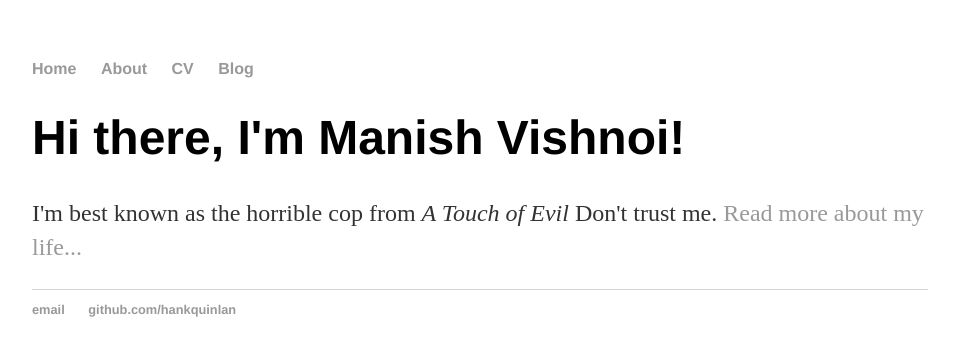
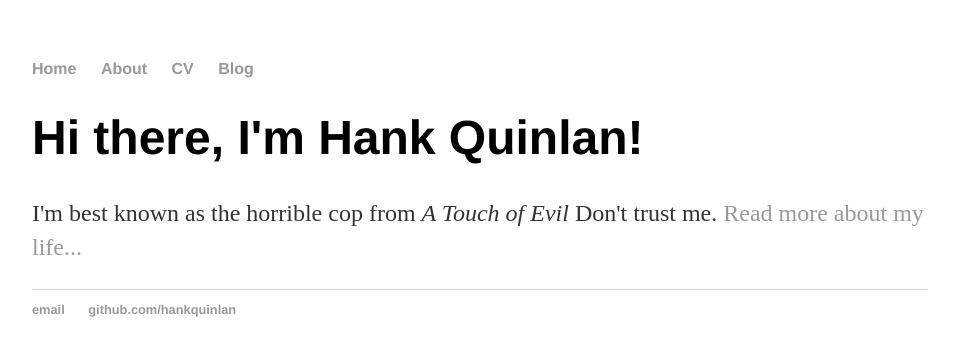
Before and after one commit to manishvishnoi2/manishvishnoi.github.io, a Jekyll site: the page built from index.html, in a window 1280 px wide. Shown: the top 356 px of the page, without its empty margins (160-1115 px from the left). Built offline with Jekyll 4.4.1, drawn with Linux system fonts in a browser that asks for light colours.

Commit message:
Update index.html

```diff
--- a/index.html
+++ b/index.html
@@ -1,29 +1,8 @@
-<!DOCTYPE html>
-<html>
-	<head>
-		<title>Manish Vishnoi, Horrible Coder</title>
-		<link rel="stylesheet" type="text/css" href="/css/main.css">
-	</head>
-	<body>
-		<nav>
-    		<ul>
-        		<li><a href="/">Home</a></li>
-	        	<li><a href="/about">About</a></li>
-        		<li><a href="/cv">CV</a></li>
-        		<li><a href="/blog">Blog</a></li>
-    		</ul>
-		</nav>
-		<div class="container">
-    		<div class="blurb">
-        		<h1>Hi there, I'm Manish Vishnoi!</h1>
-				<p>I'm best known as the horrible cop from <em>A Touch of Evil</em> Don't trust me. <a href="/about">Read more about my life...</a></p>
-    		</div><!-- /.blurb -->
-		</div><!-- /.container -->
-		<footer>
-    		<ul>
-        		<li><a href="mailto:hankquinlanhub@gmail.com">email</a></li>
-        		<li><a href="https://github.com/hankquinlan">github.com/hankquinlan</a></li>
-			</ul>
-		</footer>
-	</body>
-</html>
+---
+layout: default
+title: Hank Quinlan, Horrible Cop
+---
+<div class="blurb">
+	<h1>Hi there, I'm Hank Quinlan!</h1>
+	<p>I'm best known as the horrible cop from <em>A Touch of Evil</em> Don't trust me. <a href="/about">Read more about my life...</a></p>
+</div><!-- /.blurb -->
```
